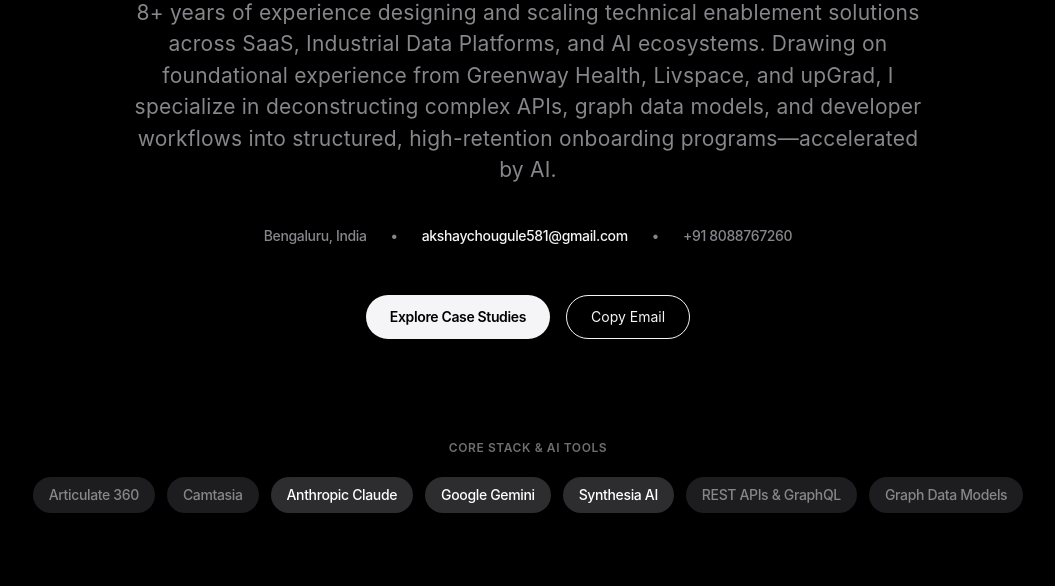
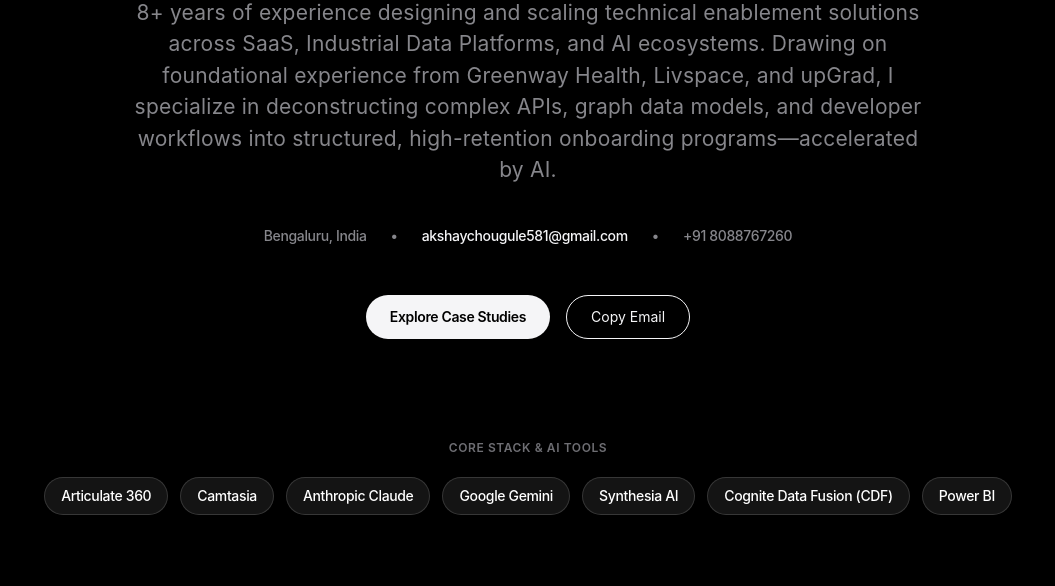
Before and after one commit to akshaychougule581-TechEnab/akshay-portfolio, a plain HTML site: page index.html in a window 1280 px wide. Shown: the part 366-952 px from the top of the page, without its empty margins (112-1167 px from the left). Drawn offline with Linux system fonts and the light colour scheme.

Commit message:
Add files via upload

```diff
--- a/index.html
+++ b/index.html
@@ -114,7 +114,7 @@
       padding: 8px 16px; border-radius: 980px; font-size: 14px; font-weight: 500; color: var(--text-muted);
       transition: var(--transition);
     }
-    .tech-pill.ai-pill { background: #2d2d2f; color: #fff; }
+    .tech-pill.highlight-pill { background: rgba(255, 255, 255, 0.08); color: #fff; border: 1px solid rgba(255, 255, 255, 0.15); box-shadow: 0 2px 8px rgba(0,0,0,0.2); }
 
     /* Stats Grid */
     .stats-grid { display: grid; grid-template-columns: repeat(auto-fit, minmax(220px, 1fr)); gap: 24px; margin: 0 0 120px; }
@@ -262,13 +262,13 @@
 
       <div class="tech-stack-banner">
         <span class="tech-label">Core Stack & AI Tools</span>
-        <span class="tech-pill">Articulate 360</span>
-        <span class="tech-pill">Camtasia</span>
-        <span class="tech-pill ai-pill">Anthropic Claude</span>
-        <span class="tech-pill ai-pill">Google Gemini</span>
-        <span class="tech-pill ai-pill">Synthesia AI</span>
-        <span class="tech-pill">REST APIs & GraphQL</span>
-        <span class="tech-pill">Graph Data Models</span>
+        <span class="tech-pill highlight-pill">Articulate 360</span>
+        <span class="tech-pill highlight-pill">Camtasia</span>
+        <span class="tech-pill highlight-pill">Anthropic Claude</span>
+        <span class="tech-pill highlight-pill">Google Gemini</span>
+        <span class="tech-pill highlight-pill">Synthesia AI</span>
+        <span class="tech-pill highlight-pill">Cognite Data Fusion (CDF)</span>
+        <span class="tech-pill highlight-pill">Power BI</span>
       </div>
     </div>
   </header>
@@ -331,7 +331,7 @@
             </div>
             <div>
               <h4 class="block-title">Instructional Strategy & AI</h4>
-              <p class="block-text">I structured a 5-course micro-learning pathway, scaffolding the architecture lexicon (spaces, containers, views, nodes, edges) before advancing to data liberation. To scale delivery, I utilized <strong>Synthesia AI</strong> to generate localized, professional video micro-lessons, dramatically reducing studio dependencies.</p>
+              <p class="block-text">Applying <strong>Design Thinking</strong> to the Learning Experience (LXD), I structured a 5-course micro-learning pathway. I leveraged technical <strong>Instructional Design</strong> strategies to scaffold the complex architecture lexicon (spaces, containers, views, nodes, edges) before advancing to data liberation. To scale this methodology, I utilized <strong>Synthesia AI</strong> to generate localized video micro-lessons, dramatically reducing studio dependencies.</p>
             </div>
           </div>
 
@@ -400,7 +400,7 @@
             </div>
             <div>
               <h4 class="block-title">Theory to Sandbox Blueprint</h4>
-              <p class="block-text">I utilized advanced LLMs (<strong>Google Gemini</strong> & <strong>Anthropic Claude</strong>) to rapidly ingest, synthesize, and structure dense engineering transcripts. I dedicated over 40% of the total curriculum to hands-on developer sandboxes, eliminating the dependency on senior architects for 1-on-1 handholding.</p>
+              <p class="block-text">Combining <strong>Instructional Systems Design (ISD)</strong> with AI workflows, I utilized <strong>Google Gemini</strong> and <strong>Anthropic Claude</strong> to rapidly synthesize dense engineering transcripts into modular architectures. Applying adult learning principles, I dedicated over 40% of the curriculum to hands-on developer sandboxes, effectively eliminating the dependency on senior architects for 1-on-1 handholding. <strong>To build these environments, I personally configured the staging tenants, defined the strongly typed hierarchies, and validated the graph edges before deploying them to learners.</strong></p>
             </div>
           </div>
 
@@ -442,7 +442,7 @@
             </div>
             <div>
               <h4 class="block-title">Labs-with-Checkpoints Strategy</h4>
-              <p class="block-text">Built an applied sequence where learners build a live "Pump Reliability Report" step-by-step. The curriculum teaches fundamental translation (how a graph 'view' becomes a table), followed by guided sandboxes for authenticating Azure Entra ID and executing REST API connectors.</p>
+              <p class="block-text">Employed <strong>Action Mapping</strong> and <strong>scenario-based Instructional Design</strong> to build an applied sequence where learners create a live "Pump Reliability Report" step-by-step. <strong>I technically validated every stage of this flow—from configuring Azure Entra ID authentication tokens to writing the exact GraphQL queries used in the lab.</strong> The <strong>Learning Experience (LXD)</strong> seamlessly bridges theoretical data translation (graph 'views' to tables) with guided, high-fidelity sandboxes for executing REST API connectors.</p>
             </div>
           </div>
 
@@ -498,7 +498,7 @@
             </div>
             <div>
               <h4 class="block-title">Instructional Strategy</h4>
-              <p class="block-text">Segmented the path into "Context & Value" and "Architecture & Validation." Utilizing a top-down cognitive approach, the course moves from solving the business problem (the "hidden wall" dividing production) to enforcing deep technical implementations like SHACL validation and Gherkin test harnesses.</p>
+              <p class="block-text">Engineered the <strong>Learning Experience (LXD)</strong> by segmenting the path into "Context & Value" and "Architecture & Validation." Utilizing a top-down cognitive approach and core <strong>Instructional Design</strong> frameworks, the course guides learners from solving the business problem (the "hidden wall") down to enforcing deep technical implementations like SHACL validation and Gherkin test harnesses.</p>
             </div>
           </div>
 
```
